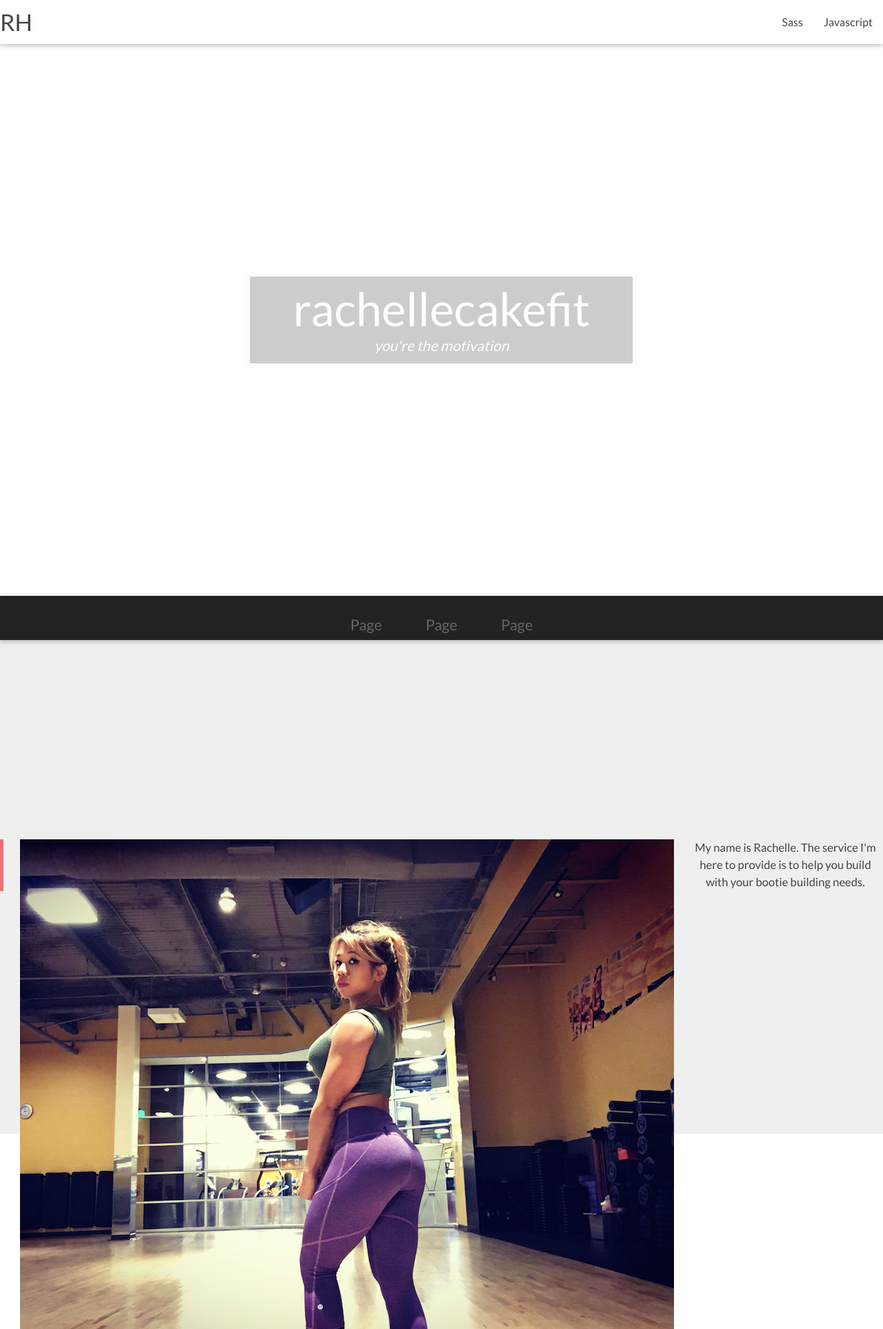
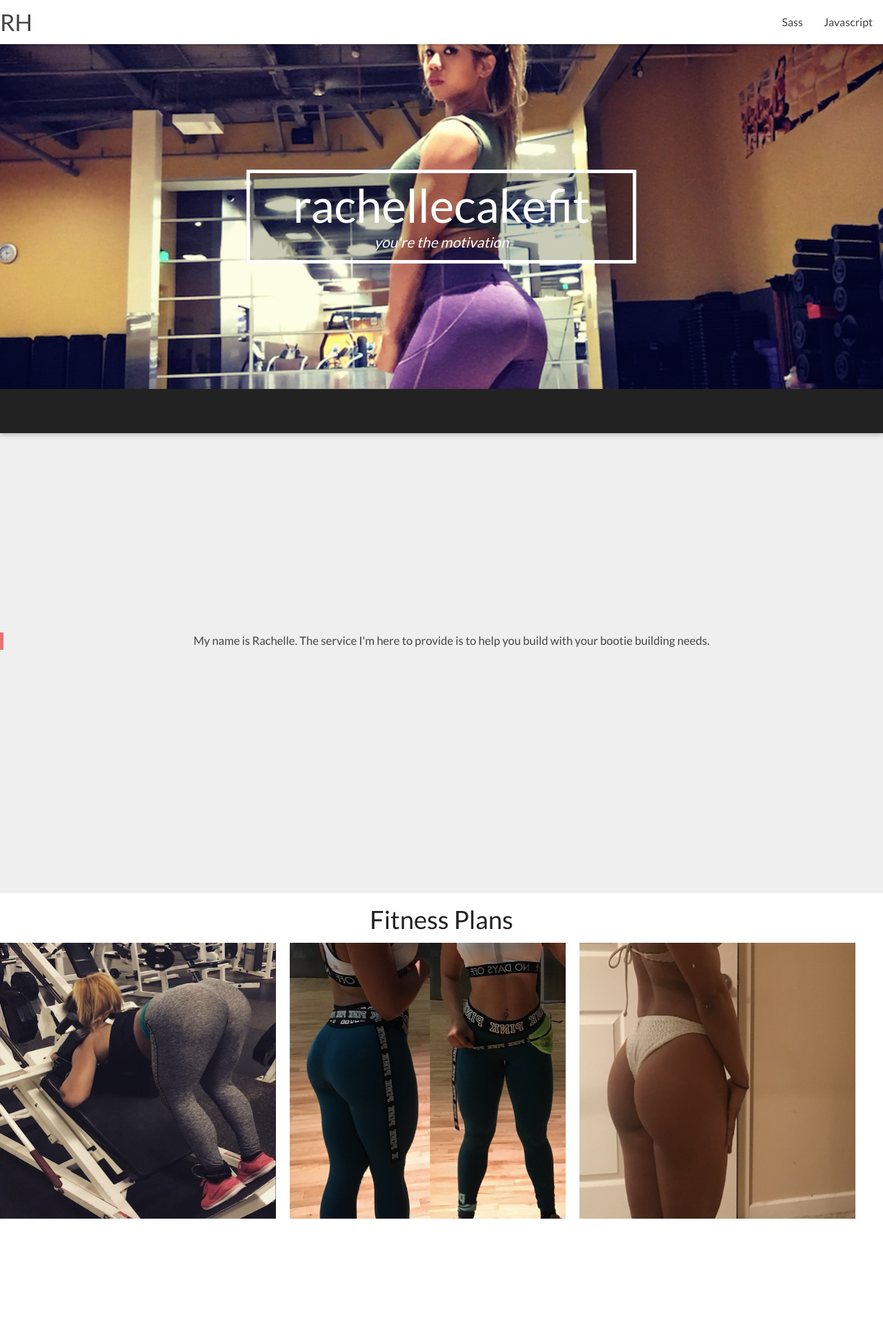
Before and after one commit to rachelle/rachellecakesfitness, a plain HTML site: page index.html in a window 1280 px wide. Shown: the whole page at 69% size. After the commit the page ends 1775 px from the top, so only its background shows below. Drawn offline with nearby package versions, Linux system fonts and the light colour scheme.

Commit message:
aligned 3 divs in a row for fitness plans

```diff
--- a/css/cake.css
+++ b/css/cake.css
@@ -18,11 +18,13 @@ body {
 }
 
 header {
-  height: 100%;
+  height: 500px;
+  padding-bottom: 100px;
   position: relative;
   overflow: hidden;
-  background-image: url("images/banner.png");
-  /* Image Credit: Unsplash.me */
+  background-image: url(../images/banner.png);
+  background-repeat: no-repeat;
+  background-position: center;
   background-size: cover;
 }
 
@@ -86,7 +88,6 @@ img{
   color: #444;
   position:relative
 }
-
 .site a {
   color: #666;
   text-decoration: none;
@@ -124,3 +125,49 @@ nav .brand-logo {
 .navlinks:hover {
   color: #FC7B60;
 }
+
+/* fitness plan section */
+.fitness-box {
+  width: 450px;
+  height: 450px;
+}
+
+.fitness-text {
+  text-align: center;
+}
+
+.fitness-icon {
+  width: 400px;
+  height: 400px;
+
+}
+
+#fitnessPlan-feed {
+  display: flex;
+  flex-wrap: wrap;
+  .fitnessPlan-item {
+    margin: 0;
+
+    box-sizing: border-box;
+    position: relative;
+    overflow: hidden;
+
+    .plan-name{
+      position: absolute;
+      bottom: 0;
+      left: 0;
+      right: 0;
+      color: #eee;
+      background: #333;
+      width: 100%;
+
+      opacity: 0;
+      }
+    &:hover{
+      .plan-name{
+        opacity: 1;
+        max-height: 10%;
+        }
+      }
+    }
+  }
--- a/index.html
+++ b/index.html
@@ -7,7 +7,7 @@
     <meta http-equiv="Content-Type" content="text/html; charset=UTF-8"/>
     <meta name="viewport" content="width=device-width, initial-scale=1, maximum-scale=1.0, user-scalable=no"/>
     <meta http-equiv="X-UA-Compatible" content="IE=edge">
-    <title>RachelleCakes</title>
+    <title>RachelleCakesFitness</title>
     <!-- ==============================================
                 Title and Meta Tags
     =============================================== -->
@@ -23,7 +23,7 @@
     <link rel="stylesheet" href="css/cake.css">
   </head>
   <body>
-    <!-- Navbar -->
+
     <div class="navbar-fixed">
       <nav class="white" role="navigation">
         <div class="nav-wrapper">
@@ -35,6 +35,7 @@
         </div>
       </nav>
     </div>
+
     <header>
       <div class="content">
         <hgroup>
@@ -45,15 +46,43 @@
       <div class="overlay"></div>
     </header>
     <section class="site">
-      <nav>
-        <a href="">Page</a>
-        <a href="">Page</a>
-        <a href="">Page</a>
-      </nav>
+      <nav></nav>
       <blockquote>
-        <img src="images/banner.png" align="left"> My name is Rachelle. The service I'm here to provide is to help you build with your bootie building needs.
+        <img src="" align="left"> My name is Rachelle. The service I'm here to provide is to help you build with your bootie building needs.
       </blockquote>
     </section>
+
+    <section class="fitness-plans">
+
+
+      <h4 class="fitness-text">Fitness Plans</h4>
+
+        <div id="fitnessPlan-feed">
+
+          <div class="fitnessPlan-item">
+            <div class="fitbox">
+            <img class="fitness-icon" src="images/gym.png">
+          </div>
+            <div class="plan-name">gym plan</div>
+          </div>
+          <div class="fitnessPlan-item">
+            <div class="fitbox">
+            <img class="fitness-icon" src="images/combo.png">
+          </div>
+            <div class="plan-name">home plan</div>
+          </div>
+          <div class="fitnessPlan-item">
+            <div class="fitbox">
+            <img class="fitness-icon" src="images/bootie.png">
+          </div>
+            <div class="plan-name">home plan</div>
+         </div>
+
+      </div>
+
+
+    </section>
+
 
   <!-- ==============================================
                 Javascripts
--- a/js/cake.js
+++ b/js/cake.js
@@ -1,8 +1,74 @@
-(function($){
-  $(function(){
+//Based on the Scroller function from @sallar
+var $content = $('header .content')
+  , $blur    = $('header .overlay')
+  , wHeight  = $(window).height();
 
-    $('.button-collapse').sideNav();
-    $('.parallax').parallax();
+$(window).on('resize', function(){
+  wHeight = $(window).height();
+});
 
-  }); // end of document ready
-})(jQuery); // end of jQuery name space
+window.requestAnimFrame = (function(){
+  return  window.requestAnimationFrame       ||
+          window.webkitRequestAnimationFrame ||
+          window.mozRequestAnimationFrame    ||
+          function( callback ){
+            window.setTimeout(callback, 1000 / 60);
+          };
+})();
+
+function Scroller()
+{
+  this.latestKnownScrollY = 0;
+  this.ticking            = false;
+}
+
+Scroller.prototype = {
+
+  init: function() {
+    window.addEventListener('scroll', this.onScroll.bind(this), false);
+    $blur.css('background-image',$('header:first-of-type').css('background-image'));
+  },
+
+
+  onScroll: function() {
+    this.latestKnownScrollY = window.scrollY;
+    this.requestTick();
+  },
+
+
+  requestTick: function() {
+    if( !this.ticking ) {
+      window.requestAnimFrame(this.update.bind(this));
+    }
+    this.ticking = true;
+  },
+
+  update: function() {
+    var currentScrollY = this.latestKnownScrollY;
+    this.ticking       = false;
+
+
+    var slowScroll = currentScrollY / 2
+      , blurScroll = currentScrollY * 2
+      , opaScroll = 1.4 - currentScrollY / 400;
+   if(currentScrollY > wHeight)
+     $('nav').css('position','fixed');
+   else
+     $('nav').css('position','absolute');
+
+    $content.css({
+      'transform'         : 'translateY(' + slowScroll + 'px)',
+      '-moz-transform'    : 'translateY(' + slowScroll + 'px)',
+      '-webkit-transform' : 'translateY(' + slowScroll + 'px)',
+      'opacity' : opaScroll
+    });
+
+    $blur.css({
+      'opacity' : blurScroll / wHeight
+    });
+  }
+};
+
+
+var scroller = new Scroller();
+scroller.init();
```
Also changed, not shown: images/bootie.png (added), images/combo.png (added), images/gym.png (added).
